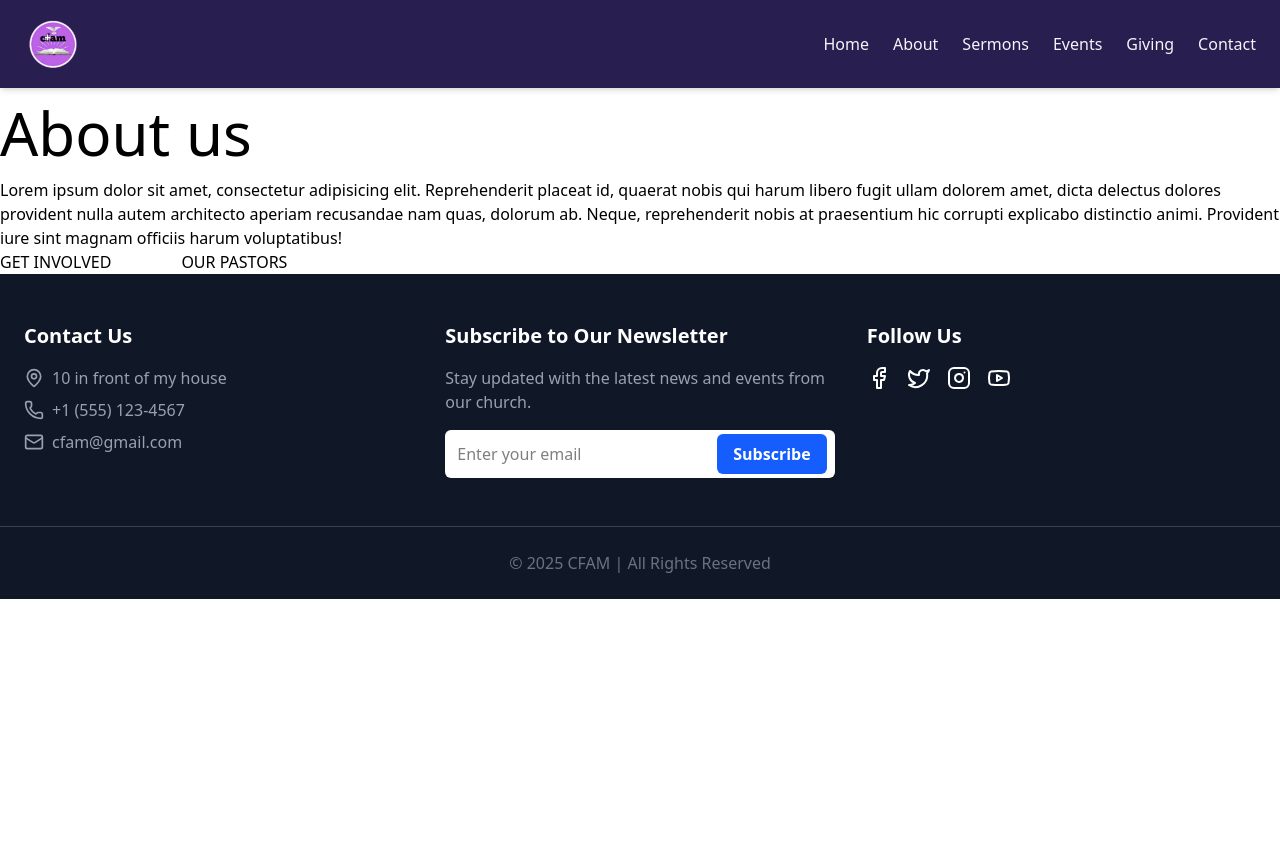
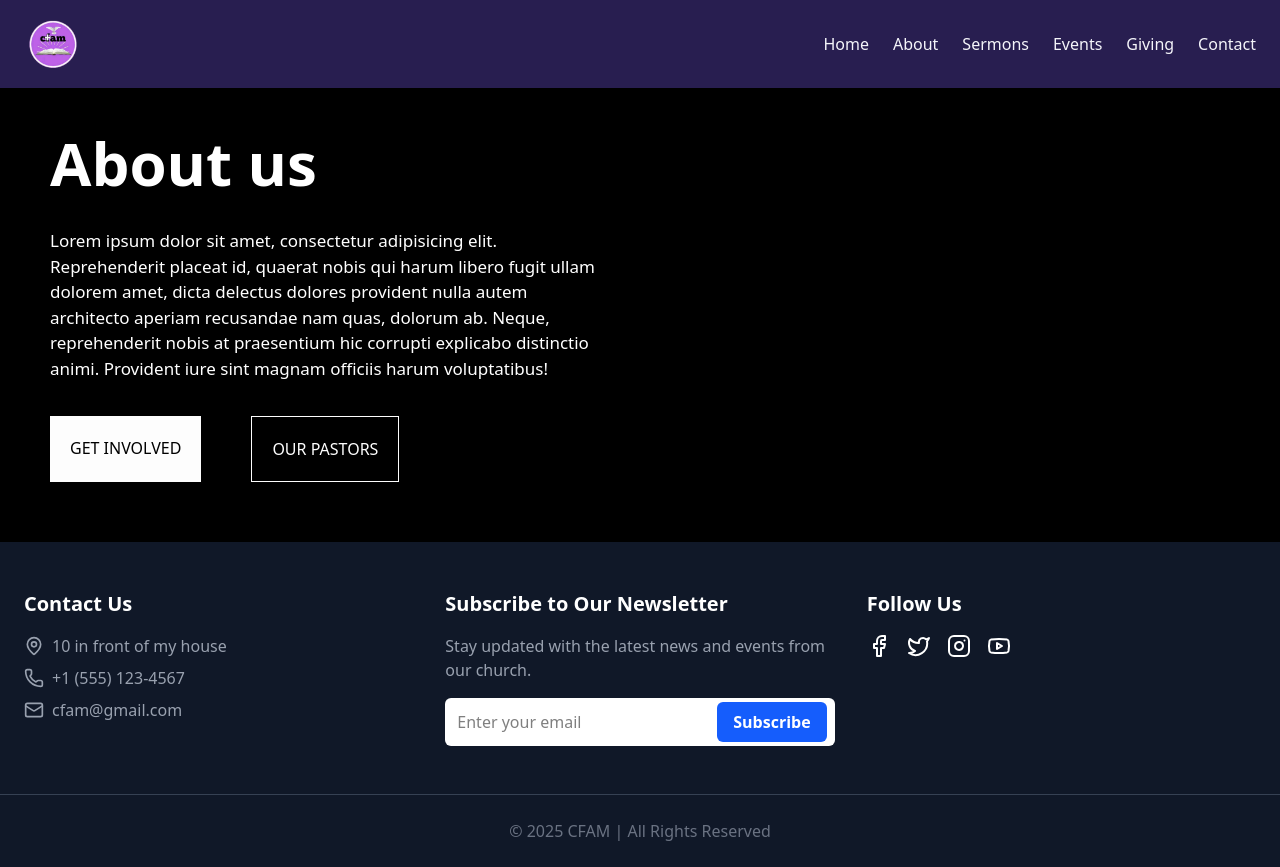
Before and after one commit to Alex-mfoniso/CFAM, a React (Vite) app in the folder frontend/: page /about in a window 1280 px wide. Before the commit the page ends 800 px from the top, so only its background shows below. Built offline with nearby package versions, Linux system fonts and the light colour scheme.

Commit message:
Update About.jsx
I have done something

```diff
--- a/frontend/src/pages/About.jsx
+++ b/frontend/src/pages/About.jsx
@@ -3,12 +3,12 @@ import React from 'react'
 
 const About = () => {
   return (
-    <div>
-      <h1 className="text-[60px] text-[bold]">About us</h1>
-      <p>Lorem ipsum dolor sit amet, consectetur adipisicing elit. Reprehenderit placeat id, quaerat nobis qui harum libero fugit ullam dolorem amet, dicta delectus dolores provident nulla autem architecto aperiam recusandae nam quas, dolorum ab. Neque, reprehenderit nobis at praesentium hic corrupti explicabo distinctio animi. Provident iure sint magnam officiis harum voluptatibus!</p>
-      <div className="flex ">
-        <p>GET INVOLVED</p>
-        <p className='pl-[70px]'>OUR PASTORS</p>
+    <div className='pl-[50px] pt-[30px] bg-black pb-[60px]'>
+      <h1 className="text-[60px] text-white font-extrabold">About us</h1>
+      <p className='font-medium text-white mt-[20px] pr-[55%] text-[17px]'>Lorem ipsum dolor sit amet, consectetur adipisicing elit. Reprehenderit placeat id, quaerat nobis qui harum libero fugit ullam dolorem amet, dicta delectus dolores provident nulla autem architecto aperiam recusandae nam quas, dolorum ab. Neque, reprehenderit nobis at praesentium hic corrupti explicabo distinctio animi. Provident iure sint magnam officiis harum voluptatibus!</p>
+      <div className="flex mt-[35px]">
+        <p className='bg-[#fdfdfd] p-[20px]'>GET INVOLVED</p>
+        <p className='ml-[50px] bg-transparent p-[20px] text-[#fdfdfd] border'>OUR PASTORS</p>
       </div>
     </div>
   )
```
